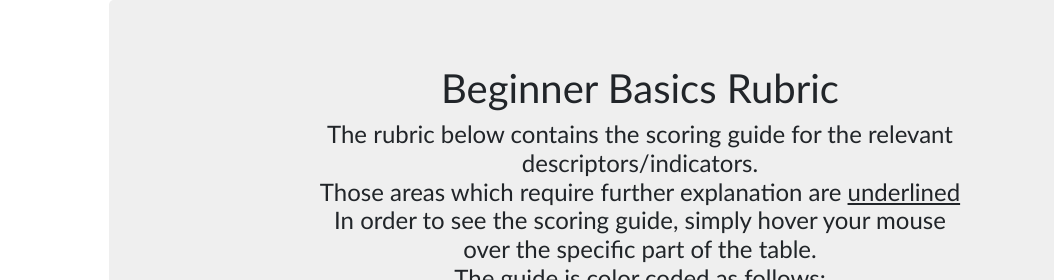
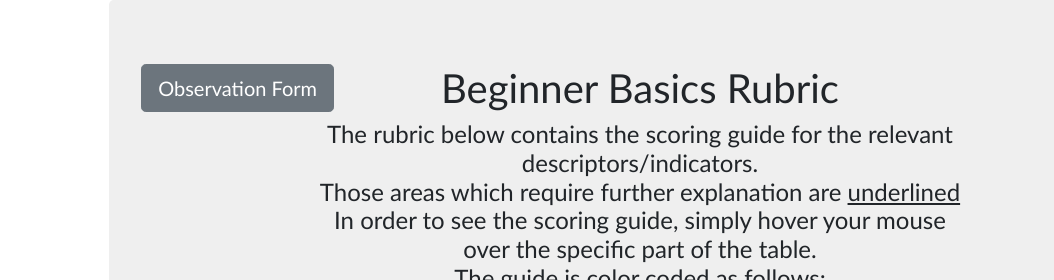
Before and after one commit to ASOTQA/BB, a plain HTML site: page Rubric.html in a window 1280 px wide. Shown: the top 280 px of the page, 0-1054 px from the left. Drawn offline with nearby package versions, Linux system fonts and the light colour scheme.

Commit message:
Added form to rubric page

```diff
--- a/Rubric.html
+++ b/Rubric.html
@@ -19,6 +19,8 @@
                     <div class="jumbotron" style="background-color: #efefef;" >
                         <div class="row">
                             <div class="col-sm-2">
+                                    <input class="btn btn-lg btn-secondary" onclick="location.href='https://forms.office.com/Pages/ResponsePage.aspx?id=_cbR8PDfakiOkc_v78fZjWGJjFDHl2JDqKdRAtVgCBZURVBLSjAzNTBTWkxKVVFEOUZRWDJYRVUzTi4u'" type="button" value="Observation Form" margin-top: 100px;"/>
+
                             </div>
                             <div class="col-sm-8 text-center">
                                 <h1>Beginner Basics Rubric</h1>
```
